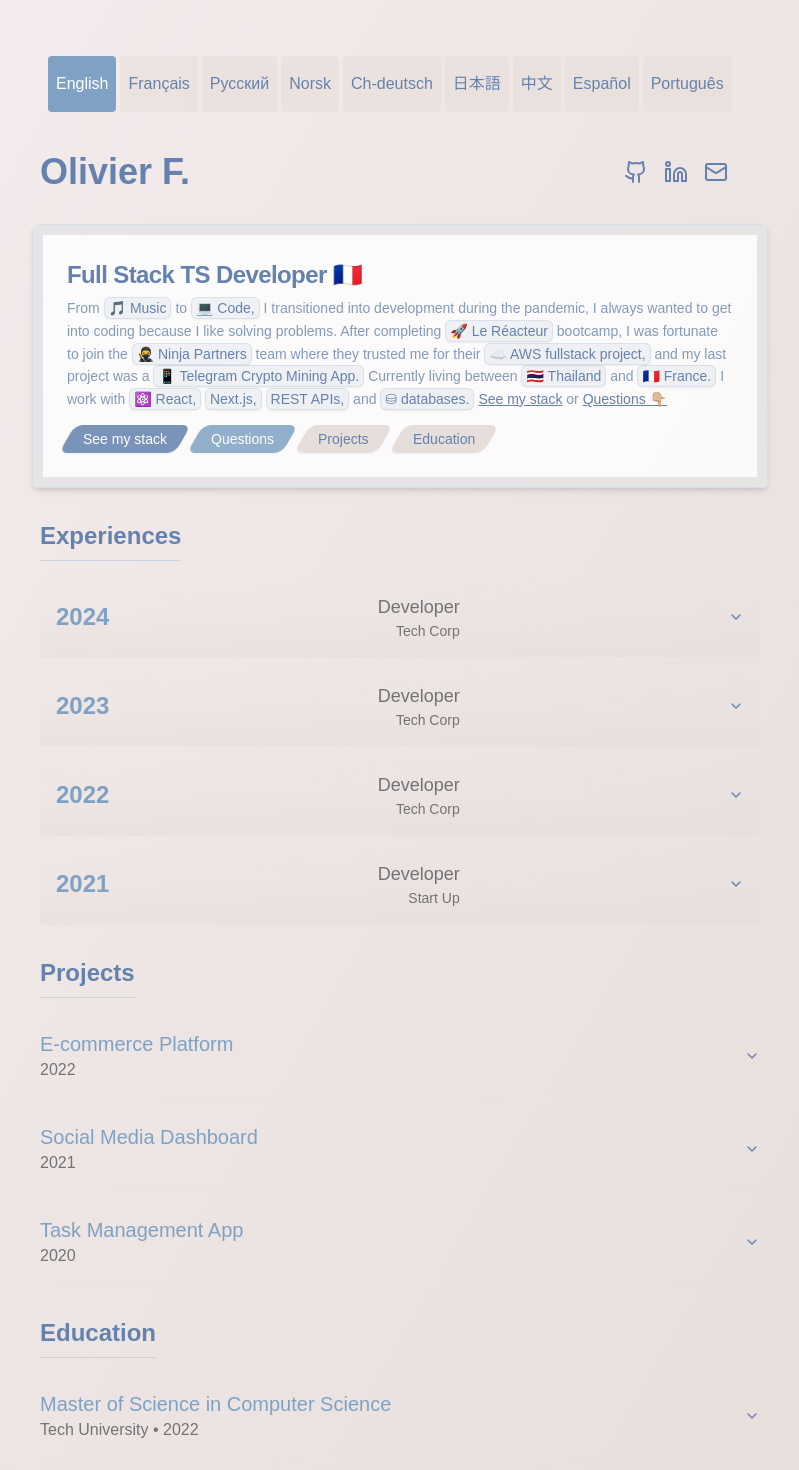
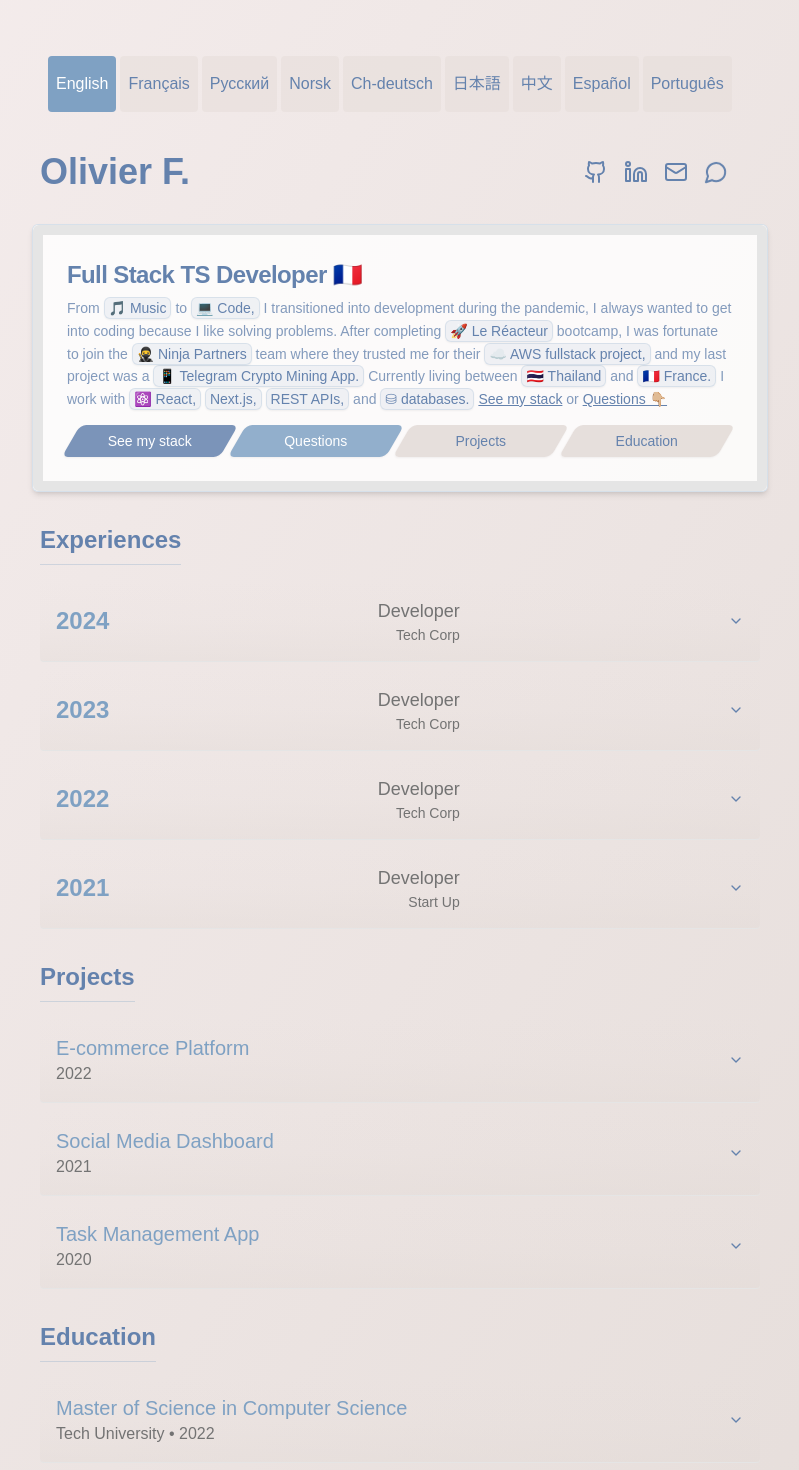
Before and after one commit to voyagebagage/portfolio-latest, a Next.js app: page / in a window 1280 px wide. Shown: the top 1470 px of the page, without its empty margins (240-1039 px from the left). Built offline with nearby package versions, Linux system fonts and the light colour scheme.

Commit message:
button fluid

```diff
--- a/app/Portfolio.tsx
+++ b/app/Portfolio.tsx
@@ -16,7 +16,7 @@ import {
   AccordionItem,
   AccordionTrigger,
 } from "@/components/ui/accordion";
-import { Github, Linkedin, Mail } from "lucide-react";
+import { Github, Linkedin, Mail, MessageCircle } from "lucide-react";
 import { ThemeProvider } from "@/components/theme-provider";
 import { AIChatBox, AIChatBoxRef } from "@/components/AIChatBot";
 import StyledAboutText from "@/components/StyleAboutText";
@@ -175,6 +175,13 @@ const Portfolio: React.FC = () => {
                 className="text-[#6482AD] hover:text-[#7FA1C3] transition-colors">
                 <Mail className="w-6 h-6" />
               </a>
+              <a
+                href="https://wa.me/1234567890"
+                target="_blank"
+                rel="noopener noreferrer"
+                className="text-[#6482AD] hover:text-[#7FA1C3] transition-colors">
+                <MessageCircle className="w-6 h-6 whatsapp-pulse" />
+              </a>
             </div>
           </div>
 
@@ -193,10 +200,10 @@ const Portfolio: React.FC = () => {
                 </CardDescription>
 
                 {/* Navigation Buttons */}
-                <div className="flex flex-wrap gap-3 mt-8 pt-2 ">
+                <div className="grid grid-cols-1 sm:grid-cols-2 lg:grid-cols-4 gap-2 mt-8 pt-2 w-full ml-1 pr-3">
                   <button
                     onClick={() => handleNavClick("stack")}
-                    className="px-4 py-1 bg-[#6482AD] bg-opacity-85 hover:bg-[#7FA1C3] text-white rounded-lg transition-colors shadow-sm text-sm font-medium transform"
+                    className="px-6 py-[6px] bg-[#6482AD] bg-opacity-85 hover:bg-[#7FA1C3] text-white rounded-md transition-colors shadow-sm text-sm font-medium transform"
                     style={{ transform: "skewX(-30deg)" }}>
                     <span
                       style={{ transform: "skewX(30deg)" }}
@@ -206,7 +213,7 @@ const Portfolio: React.FC = () => {
                   </button>
                   <button
                     onClick={() => handleNavClick("questions")}
-                    className="px-4 py-1 bg-[#7FA1C3] bg-opacity-85 hover:bg-[#6482AD] text-white rounded-lg transition-colors shadow-sm text-sm font-medium transform"
+                    className="px-6 py-[6px] bg-[#7FA1C3] bg-opacity-85 hover:bg-[#6482AD] text-white rounded-md transition-colors shadow-sm text-sm font-medium transform"
                     style={{ transform: "skewX(-30deg)" }}>
                     <span
                       style={{ transform: "skewX(30deg)" }}
@@ -216,7 +223,7 @@ const Portfolio: React.FC = () => {
                   </button>
                   <button
                     onClick={() => handleNavClick("projects")}
-                    className="px-4 py-1 bg-[#E2DAD6] bg-opacity-85 hover:bg-[#7FA1C3] text-[#6482AD] hover:text-white rounded-lg transition-colors shadow-sm text-sm font-medium transform"
+                    className="px-6 py-[6px] bg-[#E2DAD6] bg-opacity-85 hover:bg-[#7FA1C3] text-[#6482AD] hover:text-white rounded-md transition-colors shadow-sm text-sm font-medium transform"
                     style={{ transform: "skewX(-30deg)" }}>
                     <span
                       style={{ transform: "skewX(30deg)" }}
@@ -226,7 +233,7 @@ const Portfolio: React.FC = () => {
                   </button>
                   <button
                     onClick={() => handleNavClick("education")}
-                    className="px-4 py-1 bg-[#E2DAD6] bg-opacity-85 hover:bg-[#7FA1C3] text-[#6482AD] hover:text-white rounded-lg transition-colors shadow-sm text-sm font-medium transform"
+                    className="px-6 py-[6px] bg-[#E2DAD6] bg-opacity-85 hover:bg-[#7FA1C3] text-[#6482AD] hover:text-white rounded-md transition-colors shadow-sm text-sm font-medium transform"
                     style={{ transform: "skewX(-30deg)" }}>
                     <span
                       style={{ transform: "skewX(30deg)" }}
@@ -291,8 +298,10 @@ const Portfolio: React.FC = () => {
             </h2>
             <div className="space-y-2">
               {projects.map((project) => (
-                <div key={project.name} className="border-b border-border">
-                  <Accordion type="single" collapsible>
+                <div
+                  key={project.name}
+                  className="border-b border-border hover:bg-white/20 bg-gradient-to-b from-[#E2DAD6]/0 via-[#E2DAD6]/10 to-[#E2DAD6]/40 px-4 p-0 rounded w-full">
+                  <Accordion type="single" collapsible className="w-full">
                     <AccordionItem value={project.name} className="border-none">
                       <AccordionTrigger className="hover:no-underline w-full">
                         <div className="flex flex-col sm:flex-row justify-between items-start sm:items-center w-full">
@@ -334,8 +343,10 @@ const Portfolio: React.FC = () => {
             </h2>
             <div className="space-y-2">
               {education.map((edu) => (
-                <div key={edu.degree} className="border-b border-border">
-                  <Accordion type="single" collapsible>
+                <div
+                  key={edu.degree}
+                  className="border-b border-border hover:bg-white/20 bg-gradient-to-b from-[#E2DAD6]/0 via-[#E2DAD6]/10 to-[#E2DAD6]/40 px-4 p-0 rounded w-full">
+                  <Accordion type="single" collapsible className="w-full">
                     <AccordionItem value={edu.degree} className="border-none">
                       <AccordionTrigger className="hover:no-underline w-full">
                         <div className="text-left w-full">
--- a/app/globals.css
+++ b/app/globals.css
@@ -9,6 +9,22 @@ body {
 @layer utilities {
   .text-balance {
     text-wrap: balance;
+  }
+
+  .whatsapp-pulse {
+    animation: whatsappPulse 2s ease-in-out infinite;
+  }
+
+  @keyframes whatsappPulse {
+    0%,
+    100% {
+      transform: scale(1);
+      filter: drop-shadow(0 0 0px rgba(116, 130, 173, 0));
+    }
+    50% {
+      transform: scale(1.2);
+      filter: drop-shadow(0 0 12px rgba(116, 130, 173, 0.8));
+    }
   }
 }
 
```
